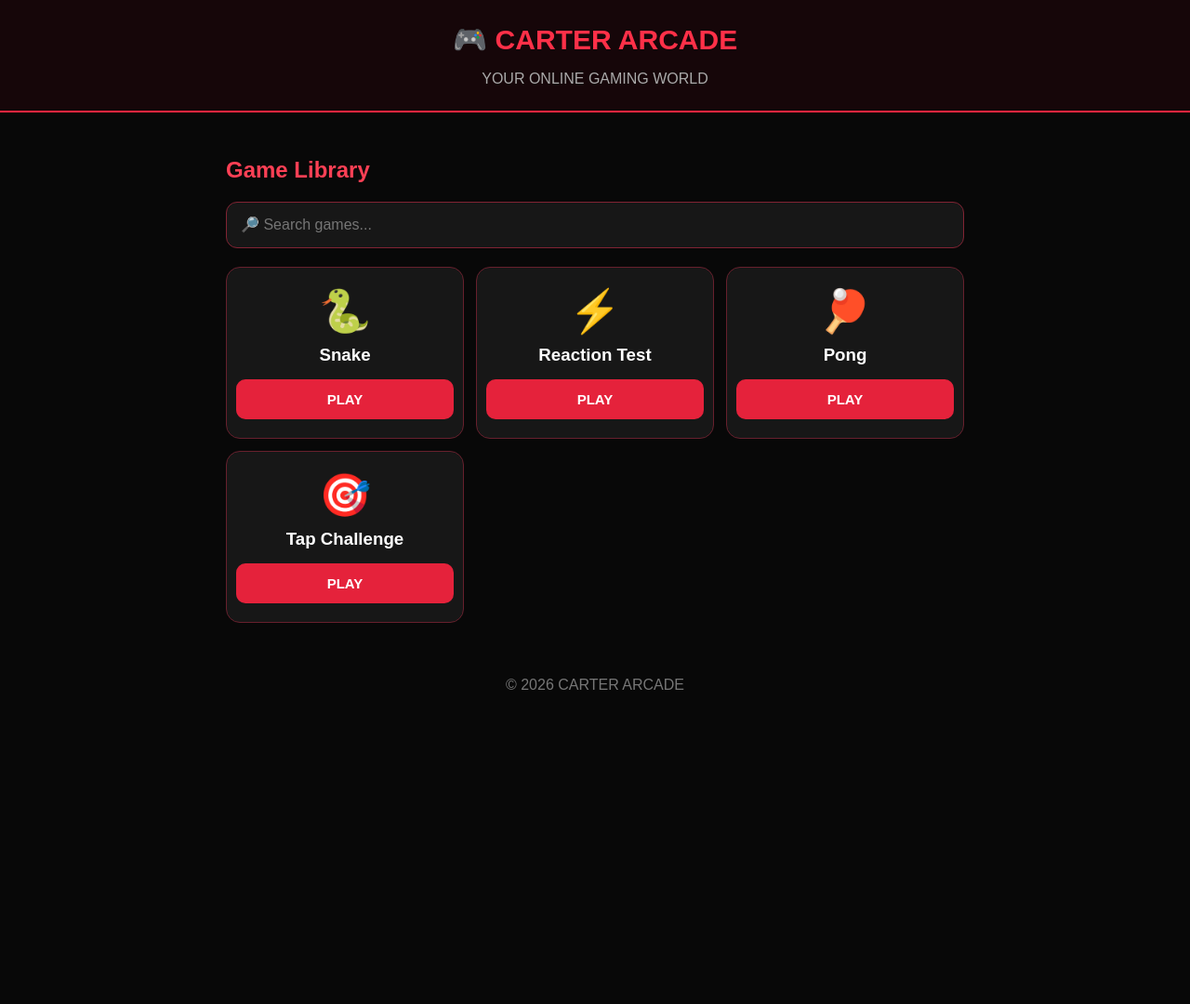
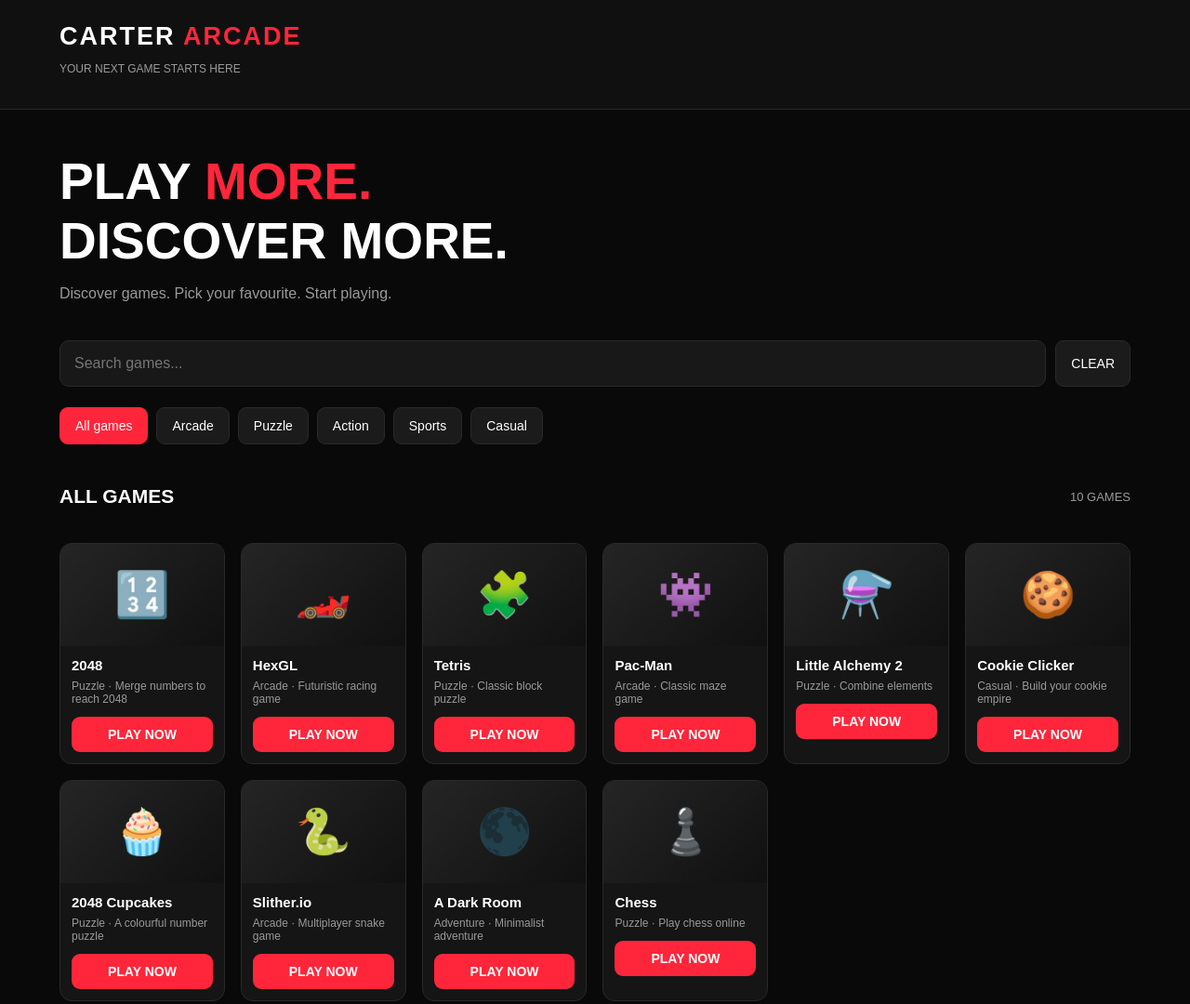
Before and after one commit to agskaj124/carter-arcade, a plain HTML site: page index.html in a window 1280 px wide. Shown: the top 1080 px of the page at 93% size. Before the commit the page ends 800 px from the top, so only its background shows below. Drawn offline with Linux system fonts and the light colour scheme.

Commit message:
Update index.html

```diff
--- a/index.html
+++ b/index.html
@@ -3,298 +3,425 @@
 <html lang="en">
 <head>
 <meta charset="UTF-8">
-<meta name="viewport" content="width=device-width, initial-scale=1, maximum-scale=1, user-scalable=no">
-<title>Carter Arcade</title>
+<meta name="viewport" content="width=device-width, initial-scale=1">
+<meta name="theme-color" content="#090909">
+<title>CARTER ARCADE</title>
 <style>
-*{box-sizing:border-box}
-body{
- margin:0;background:#080808;color:white;
- font-family:Arial,sans-serif;
+:root {
+  --bg:#090909;
+  --panel:#151515;
+  --red:#ff263b;
+  --muted:#999;
+  --border:#292929;
 }
-header{
- padding:25px 15px;text-align:center;
- background:#160609;border-bottom:2px solid #ff263f;
+* {box-sizing:border-box}
+body {
+  margin:0;
+  background:var(--bg);
+  color:white;
+  font-family:Arial, sans-serif;
 }
-header h1{color:#ff3048;font-size:30px;margin:0}
-header p{color:#aaa;margin-bottom:0}
-main{max-width:850px;margin:auto;padding:18px}
-h2{color:#ff4055}
-input{
- width:100%;padding:15px;border-radius:12px;
- background:#171717;color:white;
- border:1px solid #812333;font-size:16px;
- margin-bottom:20px;
+header {
+  padding:24px 5%;
+  border-bottom:1px solid var(--border);
+  background:#101010;
+  position:sticky;
+  top:0;
+  z-index:10;
 }
-.games{
- display:grid;
- grid-template-columns:repeat(2,minmax(0,1fr));
- gap:13px;
+.brand {
+  font-size:27px;
+  font-weight:900;
+  letter-spacing:2px;
 }
-.game{
- background:#171717;border:1px solid #67202d;
- border-radius:15px;padding:20px 10px;
- text-align:center;
+.brand span {color:var(--red)}
+header p {color:var(--muted);font-size:12px}
+.hero {
+  padding:45px 5% 25px;
 }
-.emoji{font-size:45px}
-.game h3{margin:10px 0 15px}
-button{
- background:#e5223b;color:white;border:0;
- border-radius:10px;padding:13px 18px;
- font-size:15px;font-weight:bold;
- cursor:pointer;touch-action:manipulation;
+.hero h1 {font-size:clamp(30px,6vw,55px);margin:0}
+.hero h1 span {color:var(--red)}
+.hero p {color:var(--muted)}
+.search {
+  display:flex;
+  gap:10px;
+  padding:0 5%;
+  flex-wrap:wrap;
 }
-.game button{width:100%}
-button:active{transform:scale(.96)}
-#playArea{
- display:none;margin-top:22px;padding:18px;
- background:#171717;border:1px solid #8b2635;
- border-radius:15px;text-align:center;
+input {
+  flex:1;
+  min-width:180px;
+  background:#181818;
+  color:white;
+  border:1px solid var(--border);
+  padding:15px;
+  border-radius:10px;
+  font-size:16px;
 }
-canvas{
- width:100%;max-width:360px;
- height:auto;background:black;
- border-radius:10px;touch-action:none;
+button {
+  cursor:pointer;
+  border:1px solid var(--border);
+  border-radius:9px;
+  background:#1b1b1b;
+  color:white;
+  padding:11px 16px;
+  font-size:14px;
 }
-.controls{
- display:grid;grid-template-columns:repeat(3,65px);
- justify-content:center;gap:8px;margin:18px auto;
+button:hover,.category.active {
+  background:var(--red);
+  border-color:var(--red);
 }
-.controls button{height:55px;padding:5px;font-size:22px}
-.empty{visibility:hidden}
-#message{color:#ff8995;min-height:24px}
-footer{text-align:center;color:#777;padding:30px}
-@media(min-width:600px){
- .games{grid-template-columns:repeat(3,1fr)}
- main{padding:28px}
+.categories {
+  display:flex;
+  gap:9px;
+  padding:22px 5%;
+  overflow-x:auto;
+}
+.categories button {white-space:nowrap}
+main {padding:5px 5% 50px}
+.section-title {
+  display:flex;
+  justify-content:space-between;
+  align-items:center;
+  margin-bottom:20px;
+}
+.section-title h2 {font-size:21px}
+#count {color:var(--muted);font-size:13px}
+.games {
+  display:grid;
+  grid-template-columns:repeat(auto-fill,minmax(155px,1fr));
+  gap:17px;
+}
+.game {
+  background:var(--panel);
+  border:1px solid var(--border);
+  border-radius:13px;
+  overflow:hidden;
+  transition:.2s;
+}
+.game:hover {
+  transform:translateY(-4px);
+  border-color:var(--red);
+}
+.thumbnail {
+  width:100%;
+  aspect-ratio:16/10;
+  display:grid;
+  place-items:center;
+  font-size:48px;
+  background:linear-gradient(135deg,#252525,#101010);
+}
+.game-info {padding:12px}
+.game-info h3 {font-size:15px;margin:0 0 7px}
+.game-info p {font-size:12px;color:var(--muted);margin:0 0 12px}
+.play {
+  width:100%;
+  background:var(--red);
+  border:0;
+  font-weight:bold;
+}
+.empty {
+  display:none;
+  color:var(--muted);
+  text-align:center;
+  padding:50px 10px;
+}
+footer {
+  padding:30px 5%;
+  text-align:center;
+  color:var(--muted);
+  border-top:1px solid var(--border);
+  font-size:12px;
+}
+.modal {
+  display:none;
+  position:fixed;
+  inset:0;
+  background:#000e;
+  z-index:30;
+  padding:12px;
+  align-items:center;
+  justify-content:center;
+}
+.modal.open {display:flex}
+.modal-box {
+  width:100%;
+  max-width:1000px;
+  height:90vh;
+  background:#111;
+  border:1px solid var(--red);
+  border-radius:14px;
+  overflow:hidden;
+  display:flex;
+  flex-direction:column;
+}
+.modal-head {
+  padding:12px;
+  display:flex;
+  justify-content:space-between;
+  align-items:center;
+  gap:10px;
+}
+.modal-head strong {font-size:16px}
+iframe {
+  border:0;
+  width:100%;
+  flex:1;
+  background:white;
+}
+@media(max-width:500px) {
+  .games {grid-template-columns:repeat(2,minmax(0,1fr));gap:10px}
+  .game-info {padding:9px}
+  .hero {padding-top:30px}
+  header {padding:18px 5%}
 }
 </style>
 </head>
 <body>
 
 <header>
-<h1>🎮 CARTER ARCADE</h1>
-<p>YOUR ONLINE GAMING WORLD</p>
+  <div class="brand">CARTER<span> ARCADE</span></div>
+  <p>YOUR NEXT GAME STARTS HERE</p>
 </header>
 
-<main>
-<h2>Game Library</h2>
-<input id="search" placeholder="🔎 Search games..." oninput="filterGames()">
+<section class="hero">
+  <h1>PLAY <span>MORE.</span><br>DISCOVER MORE.</h1>
+  <p>Discover games. Pick your favourite. Start playing.</p>
+</section>
 
-<div class="games" id="games">
- <div class="game" data-name="Snake">
-  <div class="emoji">🐍</div>
-  <h3>Snake</h3>
-  <button onclick="startSnake()">PLAY</button>
- </div>
- <div class="game" data-name="Reaction">
-  <div class="emoji">⚡</div>
-  <h3>Reaction Test</h3>
-  <button onclick="startReaction()">PLAY</button>
- </div>
- <div class="game" data-name="Pong">
-  <div class="emoji">🏓</div>
-  <h3>Pong</h3>
-  <button onclick="startPong()">PLAY</button>
- </div>
- <div class="game" data-name="Tap">
-  <div class="emoji">🎯</div>
-  <h3>Tap Challenge</h3>
-  <button onclick="startTap()">PLAY</button>
- </div>
+<div class="search">
+  <input id="search" type="search"
+    placeholder="Search games..."
+    aria-label="Search games">
+  <button onclick="clearSearch()">CLEAR</button>
 </div>
 
-<section id="playArea">
- <h2 id="gameTitle">Game</h2>
- <p id="instructions"></p>
- <canvas id="canvas" width="320" height="320"></canvas>
- <div id="controls"></div>
- <p id="message"></p>
- <button onclick="stopGame()">CLOSE GAME</button>
-</section>
+<nav class="categories" id="categories">
+  <button class="category active" data-category="All">All games</button>
+  <button class="category" data-category="Arcade">Arcade</button>
+  <button class="category" data-category="Puzzle">Puzzle</button>
+  <button class="category" data-category="Action">Action</button>
+  <button class="category" data-category="Sports">Sports</button>
+  <button class="category" data-category="Casual">Casual</button>
+</nav>
+
+<main>
+  <div class="section-title">
+    <h2>ALL GAMES</h2>
+    <span id="count"></span>
+  </div>
+  <div class="games" id="games"></div>
+  <div class="empty" id="empty">
+    <h2>No games found</h2>
+    <p>Try another search or category.</p>
+  </div>
 </main>
 
-<footer>© 2026 CARTER ARCADE</footer>
+<div class="modal" id="modal">
+  <div class="modal-box">
+    <div class="modal-head">
+      <strong id="gameTitle">GAME</strong>
+      <button onclick="closeGame()">CLOSE ✕</button>
+    </div>
+    <iframe id="gameFrame"
+      title="Game window"
+      allow="fullscreen; autoplay; gamepad"
+      allowfullscreen></iframe>
+  </div>
+</div>
+
+<footer>
+  CARTER ARCADE · BUILT FOR GAMERS<br><br>
+  Only games with authorised playable hosting are listed.
+</footer>
 
 <script>
-const canvas=document.getElementById("canvas");
-const ctx=canvas.getContext("2d");
-const area=document.getElementById("playArea");
-let timer=null,game=null,cleanup=()=>{};
+const games = [
+  {
+    name:"2048",
+    category:"Puzzle",
+    icon:"🔢",
+    description:"Merge numbers to reach 2048",
+    url:"https://play2048.co/"
+  },
+  {
+    name:"HexGL",
+    category:"Arcade",
+    icon:"🏎️",
+    description:"Futuristic racing game",
+    url:"https://hexgl.bkcore.com/"
+  },
+  {
+    name:"Tetris",
+    category:"Puzzle",
+    icon:"🧩",
+    description:"Classic block puzzle",
+    url:"https://tetris.com/play-tetris"
+  },
+  {
+    name:"Pac-Man",
+    category:"Arcade",
+    icon:"👾",
+    description:"Classic maze game",
+    url:"https://www.google.com/logos/2010/pacman10-i.html"
+  },
+  {
+    name:"Little Alchemy 2",
+    category:"Puzzle",
+    icon:"⚗️",
+    description:"Combine elements",
+    url:"https://littlealchemy2.com/"
+  },
+  {
+    name:"Cookie Clicker",
+    category:"Casual",
+    icon:"🍪",
+    description:"Build your cookie empire",
+    url:"https://orteil.dashnet.org/cookieclicker/"
+  },
+  {
+    name:"2048 Cupcakes",
+    category:"Puzzle",
+    icon:"🧁",
+    description:"A colourful number puzzle",
+    url:"https://www.2048cupcakes.com/"
+  },
+  {
+    name:"Slither.io",
+    category:"Arcade",
+    icon:"🐍",
+    description:"Multiplayer snake game",
+    url:"https://slither.io/"
+  },
+  {
+    name:"A Dark Room",
+    category:"Adventure",
+    icon:"🌑",
+    description:"Minimalist adventure",
+    url:"https://adarkroom.doublespeakgames.com/"
+  },
+  {
+    name:"Chess",
+    category:"Puzzle",
+    icon:"♟️",
+    description:"Play chess online",
+    url:"https://www.chess.com/play/computer"
+  }
+];
 
-function filterGames(){
- const q=document.getElementById("search").value.toLowerCase();
- document.querySelectorAll(".game").forEach(c=>{
-  c.style.display=c.dataset.name.toLowerCase().includes(q)?"block":"none";
- });
-}
-function showGame(name,instructions){
- stopGame();
- game=name;
- area.style.display="block";
- document.getElementById("gameTitle").textContent=name;
- document.getElementById("instructions").textContent=instructions;
- document.getElementById("message").textContent="";
- document.getElementById("controls").innerHTML="";
- document.getElementById("playArea").scrollIntoView({behavior:"smooth"});
-}
-function stopGame(){
- clearInterval(timer);
- timer=null;
- cleanup();
- cleanup=()=>{};
- game=null;
- area.style.display="none";
-}
-function drawButtons(){
- const c=document.getElementById("controls");
- c.innerHTML=`
- <div class="controls">
- <span class="empty"></span>
- <button data-dir="up">▲</button>
- <span class="empty"></span>
- <button data-dir="left">◀</button>
- <button data-dir="down">▼</button>
- <button data-dir="right">▶</button>
- </div>`;
+let activeCategory = "All";
+
+const gamesContainer = document.getElementById("games");
+const searchInput = document.getElementById("search");
+
+function renderGames() {
+  const query = searchInput.value.toLowerCase();
+
+  const filtered = games.filter(game => {
+    const matchesName =
+      game.name.toLowerCase().includes(query);
+
+    const matchesCategory =
+      activeCategory === "All" ||
+      game.category === activeCategory;
+
+    return matchesName && matchesCategory;
+  });
+
+  gamesContainer.innerHTML = "";
+
+  filtered.forEach(game => {
+    const card = document.createElement("article");
+    card.className = "game";
+
+    const thumbnail = document.createElement("div");
+    thumbnail.className = "thumbnail";
+    thumbnail.textContent = game.icon;
+
+    const info = document.createElement("div");
+    info.className = "game-info";
+
+    const title = document.createElement("h3");
+    title.textContent = game.name;
+
+    const description = document.createElement("p");
+    description.textContent = game.category + " · " + game.description;
+
+    const play = document.createElement("button");
+    play.className = "play";
+    play.textContent = "PLAY NOW";
+
+    play.addEventListener("click", () => openGame(game));
+
+    info.append(title, description, play);
+    card.append(thumbnail, info);
+    gamesContainer.appendChild(card);
+  });
+
+  document.getElementById("count").textContent =
+    filtered.length + " GAMES";
+
+  document.getElementById("empty").style.display =
+    filtered.length ? "none" : "block";
 }
 
-function startSnake(){
- showGame("Snake","Eat the red food. Don't hit the walls!");
- drawButtons();
- let snake=[{x:8,y:8}],dir={x:1,y:0};
- let food={x:12,y:8},score=0,alive=true;
- function direction(d){
-  if(d==="up"&&dir.y!==1)dir={x:0,y:-1};
-  if(d==="down"&&dir.y!==-1)dir={x:0,y:1};
-  if(d==="left"&&dir.x!==1)dir={x:-1,y:0};
-  if(d==="right"&&dir.x!==-1)dir={x:1,y:0};
- }
- document.querySelectorAll("[data-dir]").forEach(b=>{
-  b.addEventListener("pointerdown",()=>direction(b.dataset.dir));
- });
- function draw(){
-  ctx.fillStyle="#000";ctx.fillRect(0,0,320,320);
-  ctx.fillStyle="#ff3048";
-  ctx.fillRect(food.x*20,food.y*20,18,18);
-  ctx.fillStyle="#28dc75";
-  snake.forEach(p=>ctx.fillRect(p.x*20,p.y*20,18,18));
- }
- function move(){
-  if(!alive)return;
-  let h={x:snake[0].x+dir.x,y:snake[0].y+dir.y};
-  if(h.x<0||h.x>=16||h.y<0||h.y>=16||
-   snake.some(p=>p.x===h.x&&p.y===h.y)){
-   alive=false;clearInterval(timer);
-   document.getElementById("message").textContent="Game over! Score: "+score;
-   return;
-  }
-  snake.unshift(h);
-  if(h.x===food.x&&h.y===food.y){
-   score++;
-   do{
-    food={x:Math.floor(Math.random()*16),y:Math.floor(Math.random()*16)};
-   }while(snake.some(p=>p.x===food.x&&p.y===food.y));
-  }else snake.pop();
-  document.getElementById("message").textContent="Score: "+score;
-  draw();
- }
- function key(e){
-  const map={ArrowUp:"up",ArrowDown:"down",ArrowLeft:"left",ArrowRight:"right"};
-  if(map[e.key]){e.preventDefault();direction(map[e.key]);}
- }
- document.addEventListener("keydown",key);
- cleanup=()=>document.removeEventListener("keydown",key);
- draw();timer=setInterval(move,140);
+function openGame(game) {
+  const modal = document.getElementById("modal");
+  const frame = document.getElementById("gameFrame");
+
+  document.getElementById("gameTitle").textContent =
+    game.name;
+
+  frame.src = game.url;
+  modal.classList.add("open");
+  document.body.style.overflow = "hidden";
 }
 
-function startReaction(){
- showGame("Reaction Test","Wait until the screen turns green. Then tap it!");
- let ready=false,finished=false,start=0;
- ctx.fillStyle="#9c172d";ctx.fillRect(0,0,320,320);
- document.getElementById("message").textContent="Wait...";
- const delay=setTimeout(()=>{
-  if(game!=="Reaction")return;
-  ready=true;start=Date.now();
-  ctx.fillStyle="#15934a";ctx.fillRect(0,0,320,320);
-  document.getElementById("message").textContent="TAP NOW!";
- },1500+Math.random()*3000);
- function tap(){
-  if(finished)return;
-  if(!ready){
-   clearTimeout(delay);
-   finished=true;
-   document.getElementById("message").textContent="Too early! Try again.";
-   return;
-  }
-  finished=true;
-  document.getElementById("message").textContent=
-   "Your reaction time: "+(Date.now()-start)+" ms!";
- }
- canvas.onclick=tap;
- cleanup=()=>{clearTimeout(delay);canvas.onclick=null;};
+function closeGame() {
+  document.getElementById("modal").classList.remove("open");
+  document.getElementById("gameFrame").src = "about:blank";
+  document.body.style.overflow = "";
 }
 
-function startPong(){
- showGame("Pong","Move your finger up and down to control your paddle.");
- let py=130;
- let ball={x:160,y:160,vx:3,vy:2};
- let score=0;
- function control(e){
-  let r=canvas.getBoundingClientRect();
-  py=Math.max(0,Math.min(260,(e.clientY-r.top)*320/r.height-30));
- }
- canvas.onpointermove=control;
- function draw(){
-  ctx.fillStyle="#000";ctx.fillRect(0,0,320,320);
-  ctx.fillStyle="white";
-  ctx.fillRect(12,py,10,60);
-  ctx.fillRect(298,ball.y-25,10,50);
-  ctx.beginPath();
-  ctx.arc(ball.x,ball.y,7,0,Math.PI*2);
-  ctx.fill();
- }
- function tick(){
-  ball.x+=ball.vx;ball.y+=ball.vy;
-  if(ball.y<7||ball.y>313)ball.vy*=-1;
-  if(ball.vx<0&&ball.x<22&&ball.y>py-7&&ball.y<py+67){
-   ball.vx=Math.abs(ball.vx);score++;
-  }
-  if(ball.x>288&&ball.y>ball.y-25&&ball.y<ball.y+25)ball.vx=-Math.abs(ball.vx);
-  if(ball.x>320){
-   clearInterval(timer);
-   document.getElementById("message").textContent="Game over! Score: "+score;
-   return;
-  }
-  if(ball.x<0){ball.x=160;ball.y=160;}
-  document.getElementById("message").textContent="Score: "+score;
-  draw();
- }
- cleanup=()=>{canvas.onpointermove=null;};
- draw();timer=setInterval(tick,25);
+function clearSearch() {
+  searchInput.value = "";
+  activeCategory = "All";
+
+  document.querySelectorAll(".category").forEach(button => {
+    button.classList.toggle(
+      "active",
+      button.dataset.category === "All"
+    );
+  });
+
+  renderGames();
 }
 
-function startTap(){
- showGame("Tap Challenge","Tap the button as many times as possible in 10 seconds!");
- let score=0,time=10,finished=false;
- ctx.fillStyle="#111";ctx.fillRect(0,0,320,320);
- const c=document.getElementById("controls");
- c.innerHTML='<button id="tapButton" style="font-size:22px;padding:25px">TAP ME!</button>';
- const b=document.getElementById("tapButton");
- b.onclick=()=>{
-  if(finished)return;
-  score++;
-  document.getElementById("message").textContent="Taps: "+score+" | Time: "+time;
- };
- document.getElementById("message").textContent="Time: 10";
- timer=setInterval(()=>{
-  time--;
-  document.getElementById("message").textContent="Taps: "+score+" | Time: "+time;
-  if(time<=0){
-   clearInterval(timer);finished=true;
-   document.getElementById("message").textContent="Finished! Your score: "+score;
-  }
- },1000);
-}
+searchInput.addEventListener("input", renderGames);
+
+document.querySelectorAll(".category").forEach(button => {
+  button.addEventListener("click", () => {
+    activeCategory = button.dataset.category;
+
+    document.querySelectorAll(".category").forEach(item => {
+      item.classList.remove("active");
+    });
+
+    button.classList.add("active");
+    renderGames();
+  });
+});
+
+document.getElementById("modal").addEventListener("click", event => {
+  if (event.target.id === "modal") closeGame();
+});
+
+document.addEventListener("keydown", event => {
+  if (event.key === "Escape") closeGame();
+});
+
+renderGames();
 </script>
+
 </body>
 </html>
```
